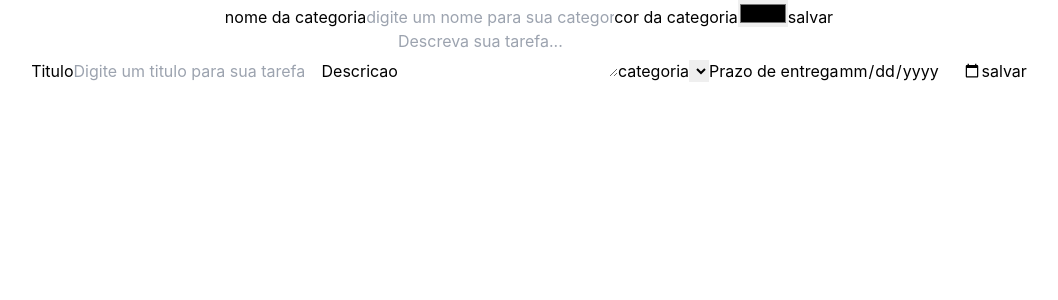
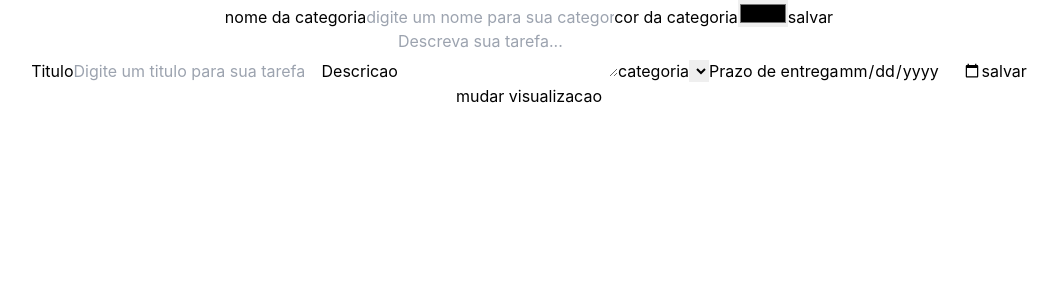
Before and after one commit to anamoraisdev/frontend-todolist, a React (Create React App) app: page / in a window 1280 px wide. Shown: the top 300 px of the page, without its empty margins (111-1169 px from the left). Built offline with nearby package versions, Linux system fonts and the light colour scheme.

Commit message:
filtrando por categoriase renderizacao condicional das tarefas

```diff
--- a/src/componentes/cardTarefa.jsx
+++ b/src/componentes/cardTarefa.jsx
@@ -3,6 +3,8 @@ import { useState } from "react"
 
 
 const CardTarefa = ({tarefa, openModal, excluirTarefa}) => {
+    console.log("tarefa:", tarefa)
+
 
     return (
         <div>
--- a/src/componentes/form.jsx
+++ b/src/componentes/form.jsx
@@ -7,9 +7,10 @@ const Form = ({setTarefas, tarefas, acaoForm, tarefaAEditar, closeModal, categor
     const tarefaInicial = {
         titulo: "",
         descricao: "",
-        categoria: {},
+        categoria: {nome: "", cor: "", id:""},
         prazo: "",
     }
+
     const [titulo, setTitulo] = useState(tarefaAEditar ? tarefaAEditar.titulo : tarefaInicial.titulo)
     const [descricao, setDescricao] = useState(tarefaAEditar ? tarefaAEditar.descricao : tarefaInicial.descricao)
     const [categoria, setCategoria] = useState(tarefaAEditar ? tarefaAEditar.categoria : tarefaInicial.categoria)
--- a/src/paginas/home.jsx
+++ b/src/paginas/home.jsx
@@ -26,6 +26,8 @@ const Home = () => {
   const [open, setOpen] = useState(false)
   const [tarefaAEditar, setTarefaAEditar] = useState(null)
   const [acaoForm, setAcaoForm] = useState("add-tarefa")
+  const [view, setView] = useState(false)
+
 
   const excluirTarefa = (tarefaAExcluir) => {
     let tarefasAtualizadas = tarefas.filter((tarefa) => tarefa.id != tarefaAExcluir.id)
@@ -44,15 +46,24 @@ const Home = () => {
     setTarefaAEditar(null)
   }
 
-  useEffect(() => {
-    console.log("tarefas", tarefas)
-},[tarefas])
+  const mudarVisualizacao = () => {
+    if(view){
+      setView(false)
+    }else(
+      setView(true)
+    )
+  }
 
+  const filtrarPorCategoria= (categoria) => {
+    return tarefas.filter((tarefa) => tarefa.categoria[0].id === categoria.id)
+  }
 
   return (
     <div className="App">
+      <header>
         <FormCategorias categorias={categorias} setCategorias={setCategorias}/>
         <Form setTarefas={setTarefas} tarefas={tarefas} acaoForm={acaoForm} categorias={categorias}/>
+
         {tarefaAEditar != undefined && tarefaAEditar != null &&
           <Modal
             open={open}
@@ -66,11 +77,30 @@ const Home = () => {
             </Box>
           </Modal>
         }
-      {tarefas.map((tarefa) =>
+      </header>
+
+
+      <main>
+        <button onClick={() => mudarVisualizacao()}>mudar visualizacao</button>
+        {view && categorias.map((categoria) => {
+          const tarefasDaCategoria = filtrarPorCategoria(categoria)
+          return(<div>
+            <p>
+             {categoria.nome}
+            </p>
+
+            {tarefasDaCategoria.map((tarefa) =>
+              <CardTarefa key={tarefa.id} tarefa={tarefa}/>
+            )}
+          </div>)
+        })}
+
+        {!view && tarefas.map((tarefa) =>
           <div key={tarefa.id}>
             <CardTarefa tarefa={tarefa} openModal={openModal} excluirTarefa={excluirTarefa}/>
           </div>
         )}
+      </main>
     </div>
   );
 }
```
Lines whose indentation alone changed are shown as unchanged.
